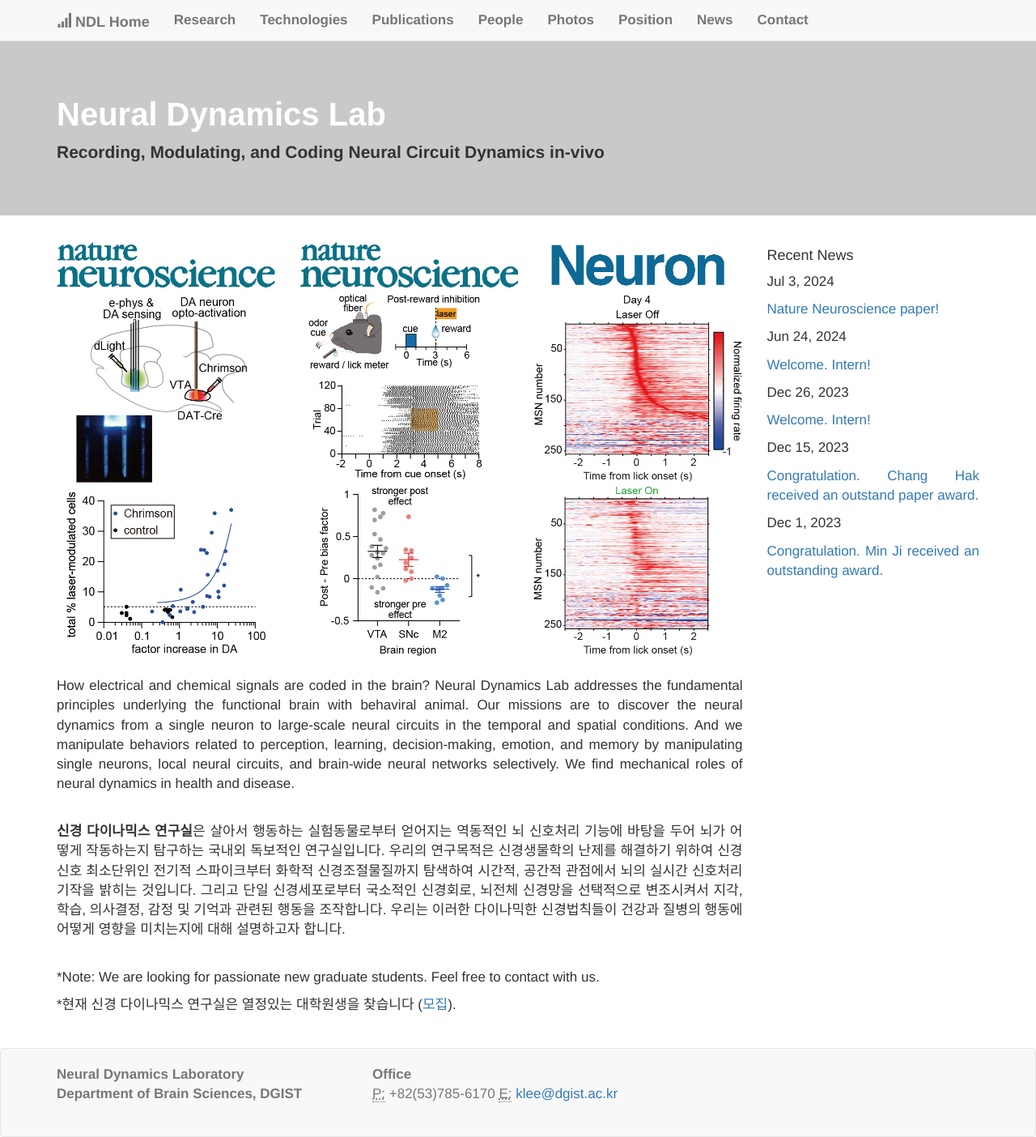
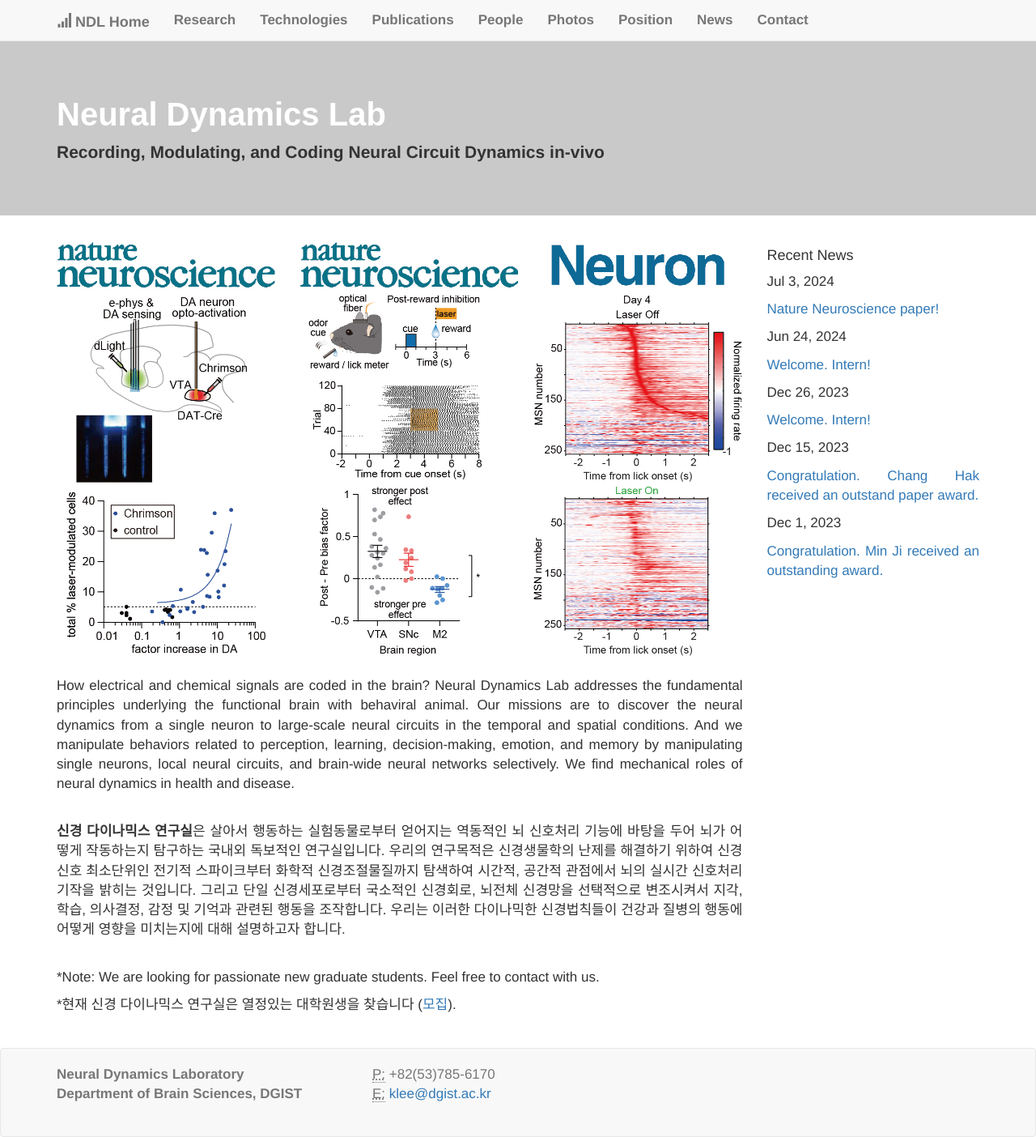
Before and after one commit to kleelab/kleelab.github.io, a Jekyll site: the page built from index.html, in a window 1280 px wide. Shown: the whole page at 81% size. Built offline with Jekyll 4.4.1, drawn with Linux system fonts in a browser that asks for light colours; nearby versions of some CDN libraries; a style sheet for code colours, icons or effects is not loaded.

Commit message:
Update footer.html

```diff
--- a/_includes/footer.html
+++ b/_includes/footer.html
@@ -12,8 +12,7 @@
                  </col-md-4>
                 </div>
                 <div class="col-md-4">
-                    <strong>Office</strong><br>
-                        <abbr title="Phone">P:</abbr> +82(53)785-6170
+                        <abbr title="Phone">P:</abbr> +82(53)785-6170 <br>
                         <abbr title="Email">E:</abbr> <a href="mailto:klee@dgist.ac.kr">klee@dgist.ac.kr</a> <br>
                         <!--<abbr title="Phone">P:</abbr> (123) 456-7890-->
                 </col-md-4>
```
